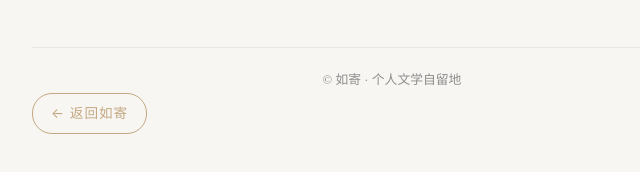
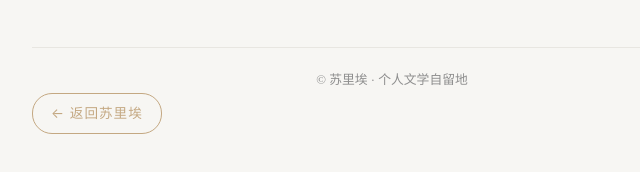
Before and after one commit to d8589721-sys/Hegedoph.github.io, a plain HTML site: page article-同人集-AU设定-暴雨.html in a window 1280 px wide. Shown: the part 10095-10267 px from the top of the page, 248-888 px from the left. Drawn offline with Linux system fonts and the light colour scheme.

Commit message:
Update article-同人集-AU设定-暴雨.html

```diff
--- a/article-同人集-AU设定-暴雨.html
+++ b/article-同人集-AU设定-暴雨.html
@@ -3,7 +3,7 @@
 <head>
     <meta charset="UTF-8">
     <meta name="viewport" content="width=device-width, initial-scale=1.0">
-    <title>暴雨 - 如寄</title>
+    <title>暴雨 - 苏里埃</title>
     <link href="https://fonts.googleapis.com/css2?family=Noto+Serif+SC:wght@300;400;500;600;700&display=swap" rel="stylesheet">
     <style>
         :root {
@@ -213,9 +213,9 @@
         </article>
 
         <footer>
-            <p>© 如寄 · 个人文学自留地</p>
+            <p>© 苏里埃 · 个人文学自留地</p>
         </footer>
-        <a href="index.html" class="back-link">← 返回如寄</a>
+        <a href="index.html" class="back-link">← 返回苏里埃</a>
     </div>
 </body>
 </html>
```
